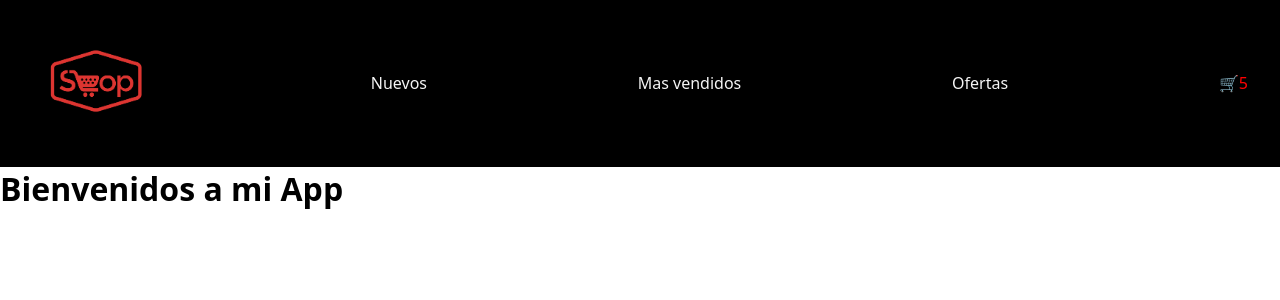
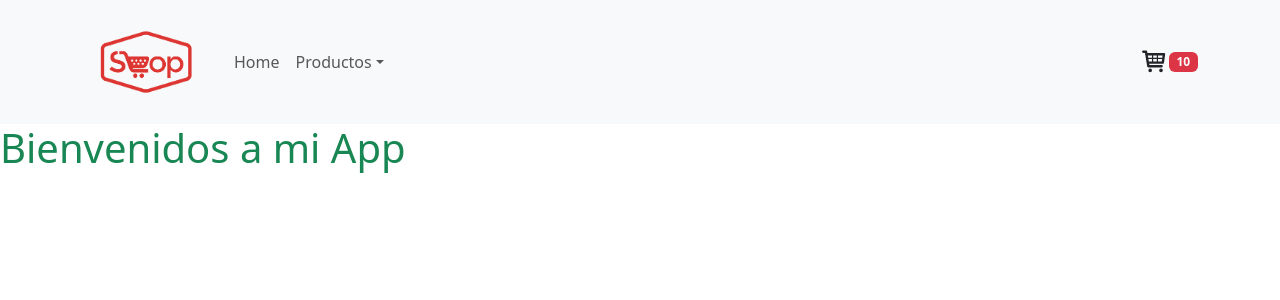
Before and after one commit to ltherisod/coder-flex-81725, a React (Vite) app: page / in a window 1280 px wide. Shown: the top 300 px of the page. Built offline with nearby package versions, Linux system fonts and the light colour scheme.

Commit message:
primer pre entrega con librerias

```diff
--- a/package.json
+++ b/package.json
@@ -10,8 +10,11 @@
     "preview": "vite preview"
   },
   "dependencies": {
+    "bootstrap": "^5.3.8",
     "react": "^19.1.1",
-    "react-dom": "^19.1.1"
+    "react-bootstrap": "^2.10.10",
+    "react-dom": "^19.1.1",
+    "react-icons": "^5.5.0"
   },
   "devDependencies": {
     "@eslint/js": "^9.36.0",
--- a/src/App.jsx
+++ b/src/App.jsx
@@ -1,14 +1,17 @@
 
 import Navbar from './components/Navbar'
+import NavBarBS from './components/NavBarBS';
 import ItemListContainer from './components/ItemListContainer'
 import './App.css'
+import 'bootstrap/dist/css/bootstrap.min.css';
 
 function App() {
 
 
   return (
     <>
-      <Navbar/>
+      {/* <Navbar/> */}
+      <NavBarBS/>
       <ItemListContainer mensaje={'Bienvenidos a mi App'}/>
     </>
   )
--- /dev/null
+++ b/src/components/CartWidgetIcons.jsx
@@ -0,0 +1,12 @@
+import { Badge } from "react-bootstrap";
+import { TiShoppingCart } from "react-icons/ti";
+
+const CartWidgetIcons = ({counter}) => {
+    return(
+        <div>
+            <TiShoppingCart fontSize={'1.8rem'}/>
+            <Badge bg="danger">{counter}</Badge>
+        </div>
+    )
+}
+export default CartWidgetIcons
--- a/src/components/ItemListContainer.jsx
+++ b/src/components/ItemListContainer.jsx
@@ -2,7 +2,7 @@ const ItemListContainer = ({mensaje})=> {
     // const {mensaje}=props
      return(
         <div>
-            <h1>{mensaje}</h1>
+            <h1 className='text-success'>{mensaje}</h1>
         </div>
     )
 }
--- /dev/null
+++ b/src/components/NavBarBS.jsx
@@ -0,0 +1,36 @@
+import Container from 'react-bootstrap/Container';
+import Nav from 'react-bootstrap/Nav';
+import Navbar from 'react-bootstrap/Navbar';
+import NavDropdown from 'react-bootstrap/NavDropdown';
+import CartWidgetIcons from './CartWidgetIcons';
+
+function NavBarBS() {
+  return (
+    <Navbar expand="lg" className="bg-body-tertiary">
+      <Container>
+        <Navbar.Brand href="#home">
+            <img src='../logo-shop.png' alt='logo' style={{width:'8rem'}}/>
+        </Navbar.Brand>
+        <Navbar.Toggle aria-controls="basic-navbar-nav" />
+        <Navbar.Collapse id="basic-navbar-nav">
+          <Nav className="me-auto">
+            <Nav.Link href="#home">Home</Nav.Link>
+            <NavDropdown title="Productos" id="basic-nav-dropdown">
+              <NavDropdown.Item href="#action/3.1">Nuevos</NavDropdown.Item>
+              <NavDropdown.Divider />
+              <NavDropdown.Item href="#action/3.2">
+                Ofertas
+              </NavDropdown.Item>
+              <NavDropdown.Divider />
+              <NavDropdown.Item href="#action/3.3">Mas vendidos</NavDropdown.Item>
+
+            </NavDropdown>
+          </Nav>
+        <CartWidgetIcons counter={10}/>
+        </Navbar.Collapse>
+      </Container>
+    </Navbar>
+  );
+}
+
+export default NavBarBS;
```
Also changed, not shown: 1 other file (tests, documents, lock files or other folders).
